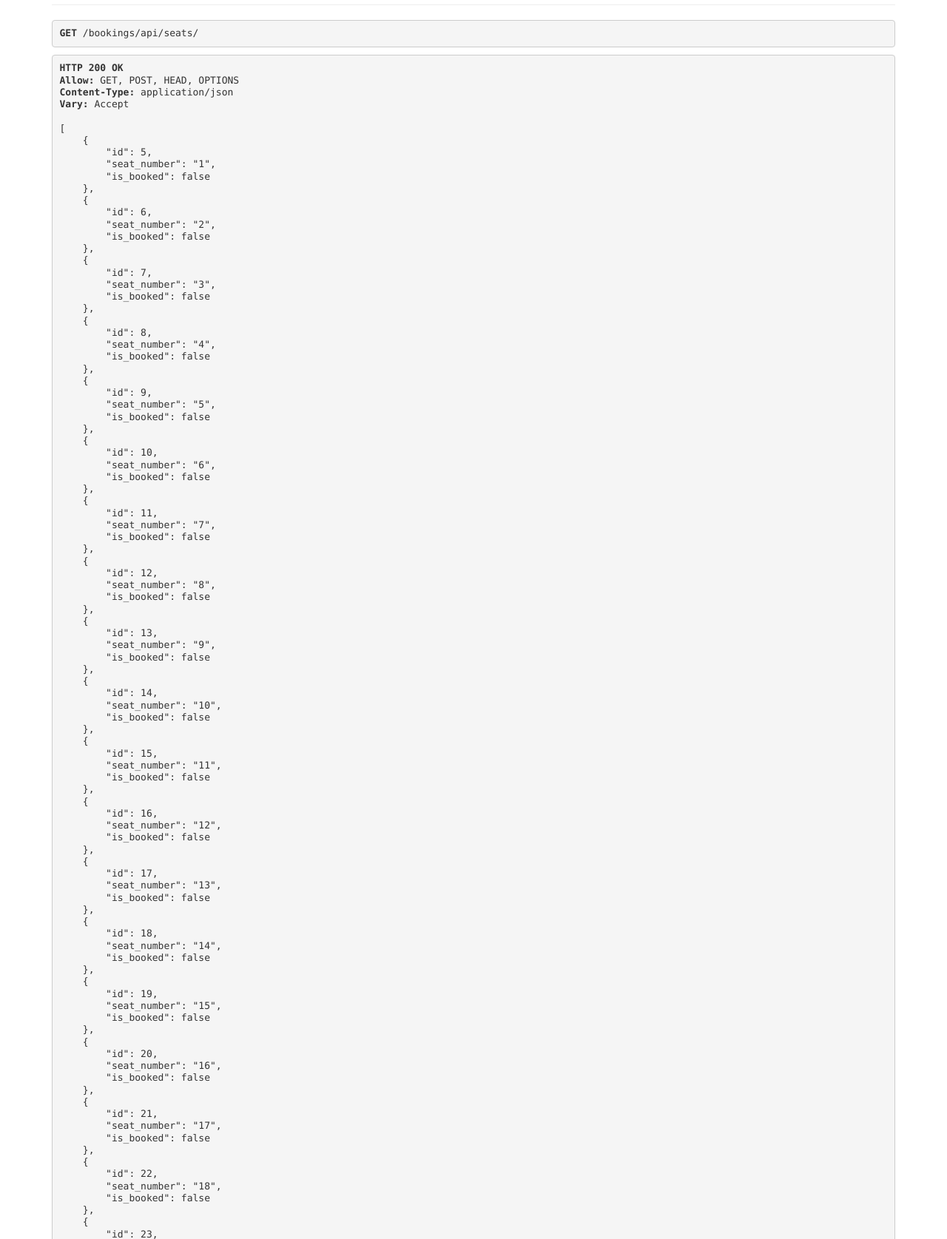
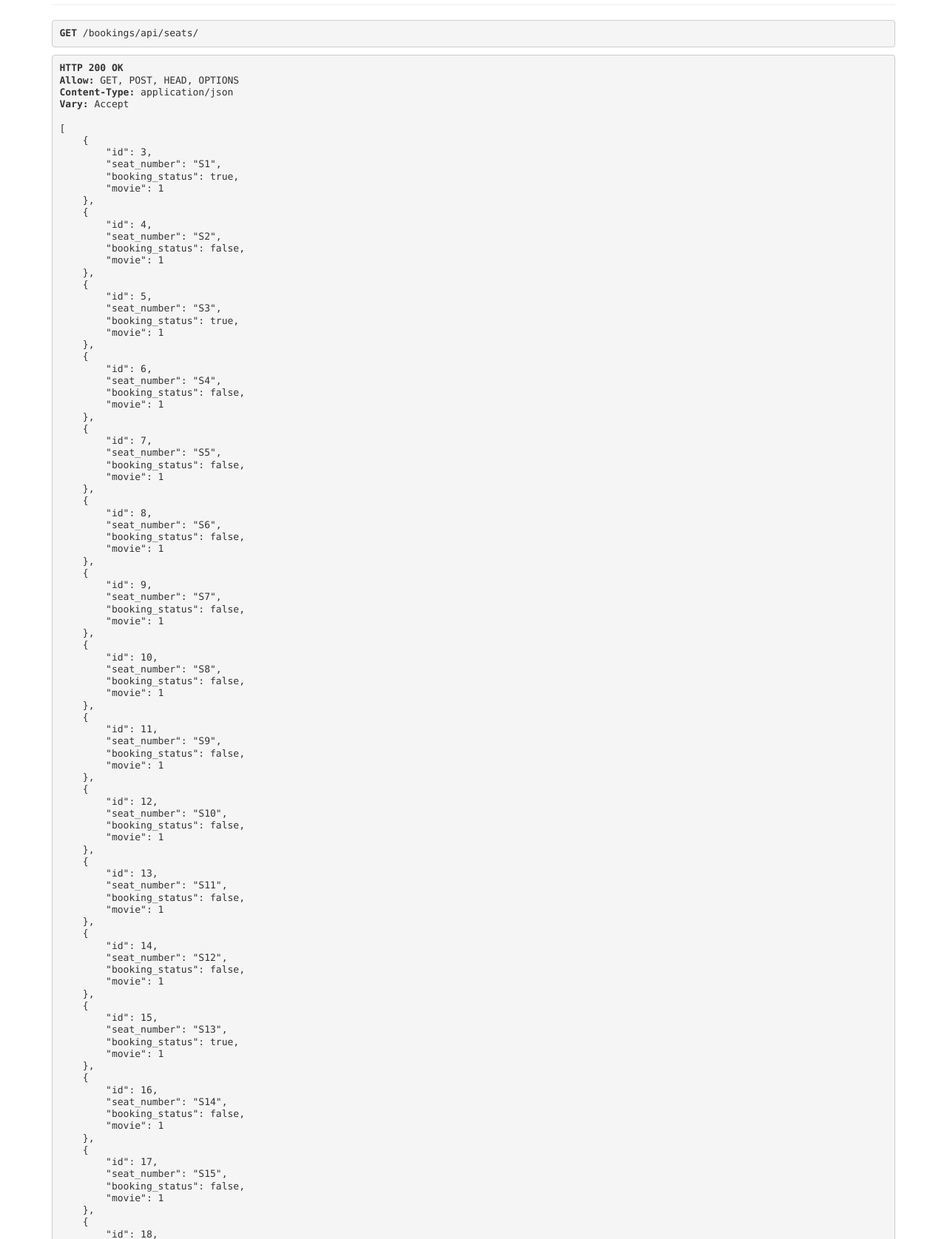
Before and after one commit to samallenonline/cs4300, a Django app: page /bookings/api/seats/ in a window 1280 px wide. Shown: the part 254-1929 px from the top of the page at 74% size. Run offline with Django 4.2, Linux system fonts and the light colour scheme; data comes from the database, SQL or seed files in the repository; some libraries are stand-ins or nearby versions.

Commit message:
Ensured each movie has a unique selection of seats, refined UI

```diff
--- a/homework2_rework/bookings/admin.py
+++ b/homework2_rework/bookings/admin.py
@@ -2,7 +2,7 @@ from django.contrib import admin
 from .models import Movie, Seat, Booking
 
 class MovieAdmin(admin.ModelAdmin):
-    list_display = ('title', 'release_date', 'duration', 'poster')  # show poster field in admin
+    list_display = ('title', 'release_date', 'duration', 'poster', 'showing_date')  # show poster field in admin
 
 # Register your models here.
 admin.site.register(Seat)
--- a/homework2_rework/bookings/models.py
+++ b/homework2_rework/bookings/models.py
@@ -6,23 +6,24 @@ class Movie(models.Model):
     description = models.TextField()
     duration = models.IntegerField()  # in minutes
     release_date = models.DateField()
+    showing_date = models.DateTimeField()
     poster = models.ImageField(upload_to='movie_posters/', blank=True, null=True)
 
     def __str__(self):
         return self.title
 
 class Seat(models.Model):
-    seat_number = models.CharField(max_length=10, unique=True)
-    is_booked = models.BooleanField(default=False)
+    movie = models.ForeignKey(Movie, on_delete=models.CASCADE, related_name="seats")  # Link seats to movies
+    seat_number = models.CharField(max_length=10)
+    booking_status = models.BooleanField(default=False)  # False = Available, True = Booked
 
     def __str__(self):
-        return self.seat_number
+        return f"{self.movie.title} - Seat {self.seat_number}"
 
 class Booking(models.Model):
     user = models.ForeignKey(User, on_delete=models.CASCADE)
     movie = models.ForeignKey(Movie, on_delete=models.CASCADE)
     seat = models.OneToOneField(Seat, on_delete=models.CASCADE)
-    booking_date = models.DateTimeField(auto_now_add=True)
 
     def __str__(self):
         return f"{self.user.username} - {self.movie.title} ({self.seat.seat_number})"
--- a/homework2_rework/bookings/templates/bookings/movie_list.html
+++ b/homework2_rework/bookings/templates/bookings/movie_list.html
@@ -26,8 +26,9 @@
                                 <h5 class="card-title">{{ movie.title }}</h5>
                                 <p class="card-text">{{ movie.description }}</p>
                                 <p class="text-muted">Duration: {{ movie.duration }} min</p>
-                                <p class="text-muted">Release Date: {{ movie.release_date }}</p>
-                                <a href="/bookings/seats/" class="btn btn-primary">Book Now</a>
+                                <p class="text-muted">Release Date: {{ movie.release_date|date:"F j, Y" }}</p>
+                                <p class="text-muted">Showing Date: {{ movie.showing_date|date:"F j, Y, g:i A" }}</p>
+                                <a href="{% url 'seat_booking' movie.id %}" class="btn" style="background-color: #145d6e; color: white;">Book Now</a>
                             </div>
                         </div>
                     </div>
--- a/homework2_rework/bookings/urls.py
+++ b/homework2_rework/bookings/urls.py
@@ -15,4 +15,5 @@ urlpatterns = [
     path('movies/', views.movie_list, name='movie_list'),
     path('seats/', views.seat_booking, name='seat_booking'),
     path('history/', views.booking_history, name='booking_history'),
+    path('seats/<int:movie_id>/', views.seat_booking, name='seat_booking'),
 ]
--- a/homework2_rework/bookings/views.py
+++ b/homework2_rework/bookings/views.py
@@ -2,8 +2,9 @@ from rest_framework import viewsets
 from .models import Movie, Seat, Booking
 from .serializers import MovieSerializer, SeatSerializer, BookingSerializer
 from rest_framework.permissions import IsAuthenticatedOrReadOnly
-from django.shortcuts import render, redirect
 from django.contrib.auth.decorators import login_required
+from django.shortcuts import render, get_object_or_404, redirect
+
 
 class MovieViewSet(viewsets.ModelViewSet):
     queryset = Movie.objects.all()
@@ -29,17 +30,21 @@ def movie_list(request):
     movies = Movie.objects.all()
     return render(request, 'bookings/movie_list.html', {'movies': movies})
 
-def seat_booking(request):
+
+def seat_booking(request, movie_id):
+    movie = get_object_or_404(Movie, id=movie_id)  # Get the selected movie
+    seats = Seat.objects.filter(movie=movie, booking_status=False)  # Show only available seats for this movie
+
     if request.method == 'POST':
         seat_id = request.POST.get('seat_id')
-        seat = Seat.objects.get(id=seat_id)
-        seat.is_booked = True
+        seat = get_object_or_404(Seat, id=seat_id, movie=movie)  # Ensure the seat belongs to this movie
+        seat.booking_status = True  # Mark the seat as booked
         seat.save()
-        Booking.objects.create(user=request.user, seat=seat, movie=Movie.objects.first())  # Temporary logic
+
+        Booking.objects.create(user=request.user, seat=seat, movie=movie)  # Save booking with correct movie
         return redirect('booking_history')
 
-    seats = Seat.objects.filter(is_booked=False)
-    return render(request, 'bookings/seat_booking.html', {'seats': seats})
+    return render(request, 'bookings/seat_booking.html', {'movie': movie, 'seats': seats})
 
 @login_required
 def booking_history(request):
```
Also changed, not shown: homework2_rework/bookings/templates/bookings/base.html (+7 -7 lines), homework2_rework/bookings/templates/bookings/booking_history.html (+7 -4 lines), homework2_rework/bookings/templates/bookings/seat_booking.html (+40 -14 lines), homework2_rework/bookings/migrations/0003_rename_is_booked_seat_booking_status_seat_movie_and_more.py (added), homework2_rework/bookings/migrations/0004_rename_booking_status_seat_is_booked_and_more.py (added), homework2_rework/bookings/migrations/0005_rename_is_booked_seat_booking_status_seat_movie_and_more.py (added), homework2_rework/bookings/migrations/0006_remove_booking_booking_date_movie_showing_date.py (added), homework2_rework/bookings/migrations/0007_alter_movie_showing_date.py (added), homework2_rework/db.sqlite3.
